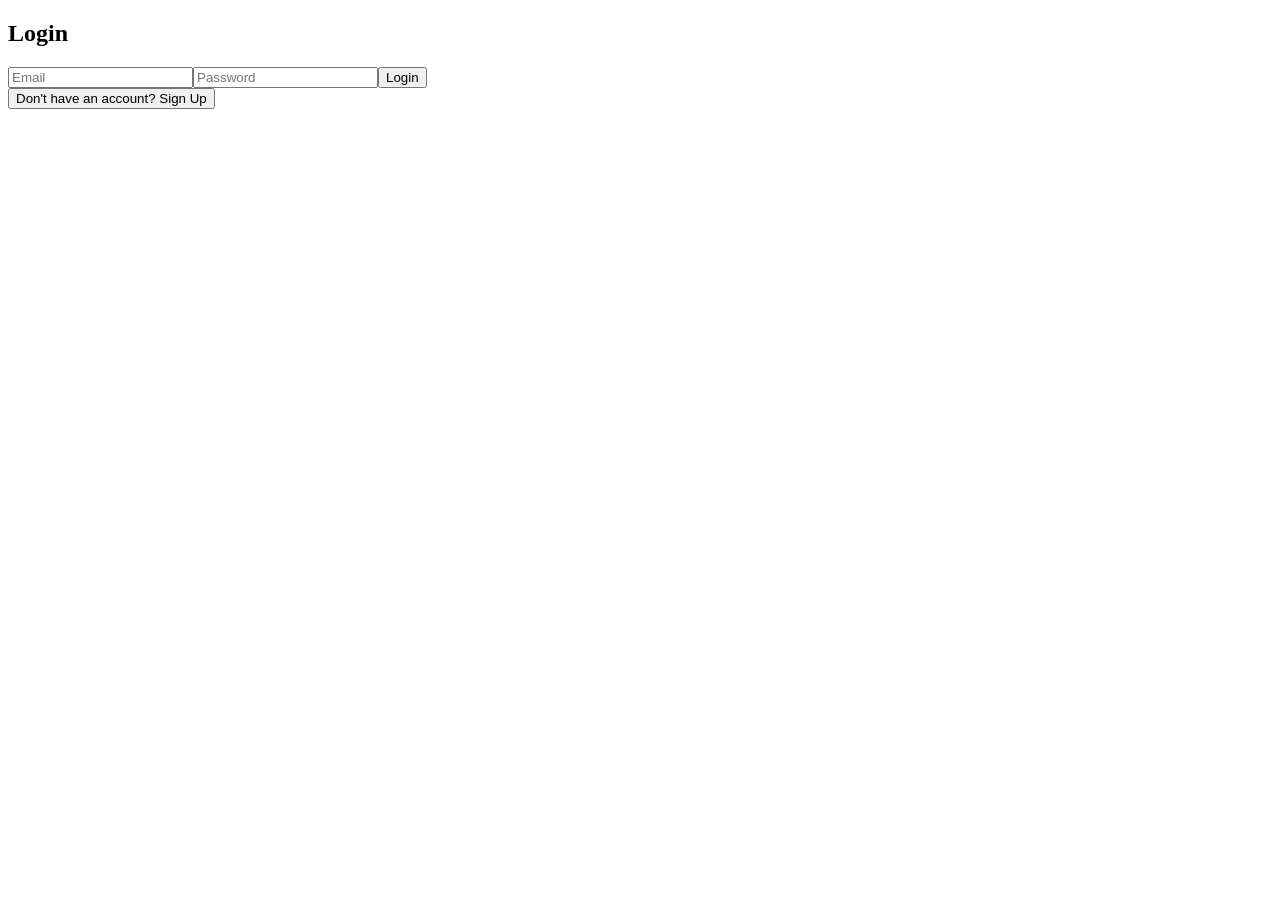
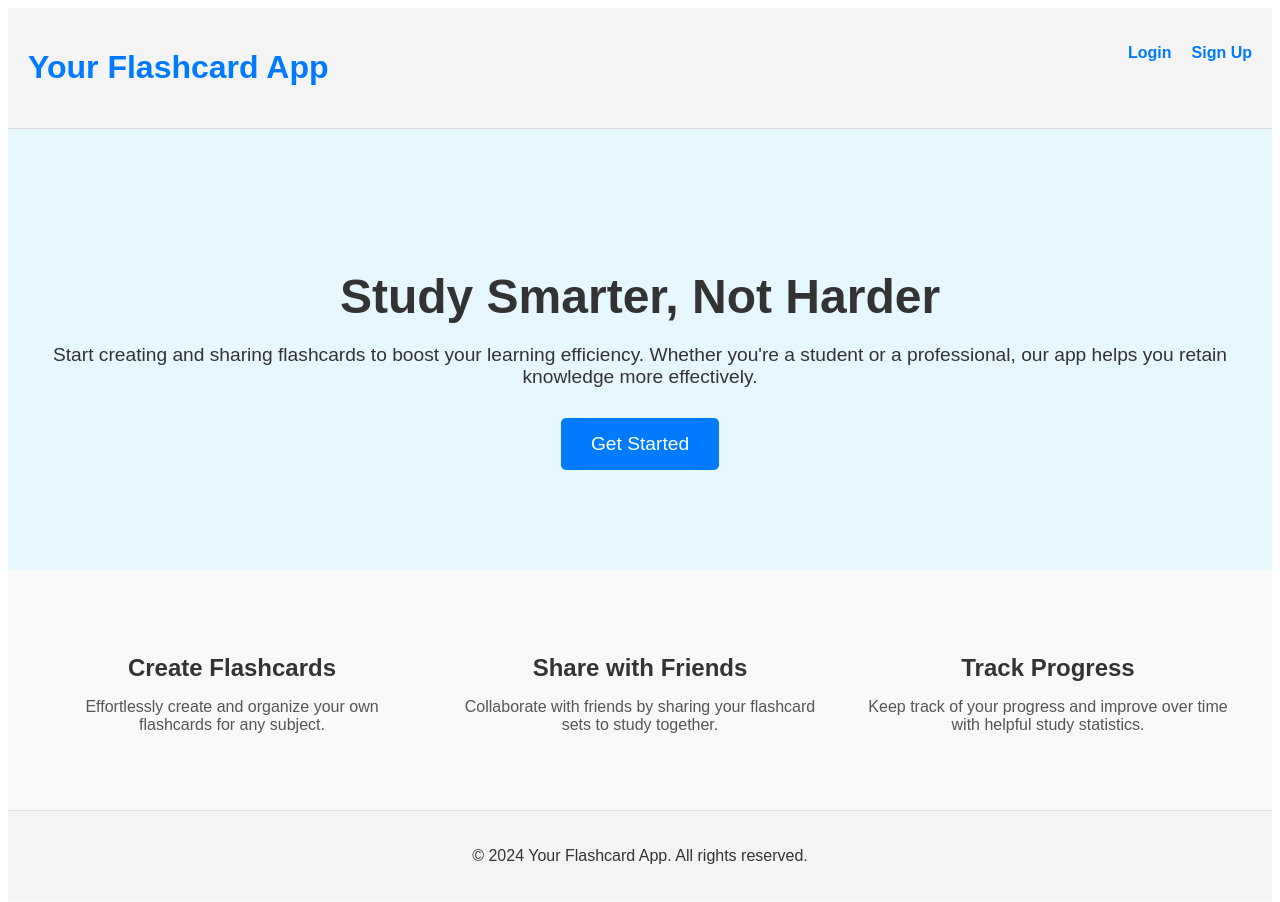
Before and after one commit to Luis-Nery/flashcardApp, a React (Vite) app in the folder my-flashcard-react-app/: page / in a window 1280 px wide. Shown: the top 902 px of the page. Before the commit the page ends 800 px from the top, so only its background shows below. Built offline with nearby package versions, Linux system fonts and the light colour scheme.

Commit message:
Added a template landing page, along with the logic of the sign up/login  Authentication Form.

```diff
--- a/my-flashcard-react-app/package.json
+++ b/my-flashcard-react-app/package.json
@@ -13,7 +13,9 @@
     "axios": "^1.7.7",
     "firebase": "^11.0.1",
     "react": "^18.3.1",
-    "react-dom": "^18.3.1"
+    "react-dom": "^18.3.1",
+    "react-icons": "^5.3.0",
+    "react-router-dom": "^6.28.0"
   },
   "devDependencies": {
     "@eslint/js": "^9.13.0",
--- a/my-flashcard-react-app/src/App.jsx
+++ b/my-flashcard-react-app/src/App.jsx
@@ -1,11 +1,19 @@
-import React from "react"
-import AuthForm from "./AuthForm.jsx"
-function App() {
+import React from 'react';
+import { BrowserRouter as Router, Routes, Route } from 'react-router-dom';
+import LandingPage from './LandingPage';
+import AuthForm from './AuthForm';  // Your AuthorizationForm
+import './App.css';
 
+const App = () => {
   return (
-    <AuthForm>
-    </AuthForm>
-  )
-}
+    <Router>
+      <Routes>
+        <Route path="/" element={<LandingPage />} />
+        <Route path="/login" element={<AuthForm/>} />
+        <Route path="/signup" element={<AuthForm />} />
+      </Routes>
+    </Router>
+  );
+};
 
-export default App
+export default App;
--- /dev/null
+++ b/my-flashcard-react-app/src/AuthForm.css
@@ -0,0 +1,14 @@
+/* Close button styling */
+.close-button {
+    position: absolute;
+    top: 20px;
+    right: 20px;
+    background: transparent;
+    border: none;
+    font-size: 24px;
+    cursor: pointer;
+  }
+
+  .close-button:hover {
+    color: red;
+  }
--- a/my-flashcard-react-app/src/AuthForm.jsx
+++ b/my-flashcard-react-app/src/AuthForm.jsx
@@ -1,84 +1,147 @@
-import React, { useState } from 'react';
-import {auth} from "./firebaseConfiguration.js";
-import {signInWithEmailAndPassword, createUserWithEmailAndPassword } from 'firebase/auth';
+import React, { useState, useEffect } from 'react';
+import { auth } from './firebaseConfiguration.js';
+import {
+    signInWithEmailAndPassword,
+    createUserWithEmailAndPassword,
+    signOut,
+    onAuthStateChanged,
+    sendEmailVerification,
+    GoogleAuthProvider,
+    signInWithPopup
+} from 'firebase/auth';
 import axios from 'axios';
+import { useLocation, useNavigate } from 'react-router-dom'; // Updated import
+import { FaTimes } from 'react-icons/fa';  // Import "X" icon from react-icons
+import './AuthForm.css';
 
-const AuthForm = () => {
+
+const AuthorizationForm = () => {
+  const location = useLocation();
+  const navigate = useNavigate(); // Replaced useHistory with useNavigate
+
+  const isSignUp = location.pathname === "/signup"; // Check if route is /signup
   const [email, setEmail] = useState('');
   const [password, setPassword] = useState('');
-  const [isSignUp, setIsSignUp] = useState(false);
+  const [confirmPassword, setConfirmPassword] = useState('');
+  const [user, setUser] = useState(null);
+  const [loading, setLoading] = useState(false);
+  const [error, setError] = useState('');
+  const [initializing, setInitializing] = useState(true); // New state for auth initialization
 
+  useEffect(() => {
+    const unsubscribe = onAuthStateChanged(auth, (user) => {
+      setUser(user || null);
+      setInitializing(false); // Set to false once auth check is done
+    });
+    return () => unsubscribe();
+  }, []);
 
-  // Function to handle login
   const handleLogin = async (event) => {
     event.preventDefault();
+    setLoading(true);
+    setError('');
     try {
       const userCredential = await signInWithEmailAndPassword(auth, email, password);
-      const user = userCredential.user;
-      // Retrieve ID token and send it to backend
-      if (user) {
-        const idToken = await user.getIdToken();
-        await retrieveUserFromBackEnd(idToken);
-      }
-      alert("Login successful and user data sent to backend!");
+      setUser(userCredential.user);
+      alert('Login successful!');
     } catch (error) {
-      console.error("Error logging in:", error.message);
-      alert("Login failed.");
+      setError(`Login failed: ${error.message}`);
+    } finally {
+      setLoading(false);
     }
   };
 
-  // Function to handle signup
   const handleSignup = async (event) => {
     event.preventDefault();
+    setLoading(true);
+    setError('');
+
+    if (password !== confirmPassword) {
+      setError("Passwords do not match");
+      setLoading(false);
+      return;
+    }
+
     try {
       const userCredential = await createUserWithEmailAndPassword(auth, email, password);
-      const user = userCredential.user;
+      const newUser = userCredential.user;
+      const idToken = await newUser.getIdToken();
+      await sendUserTokenToBackend(idToken, newUser.email);
+      setUser(newUser);
+      alert('Signup successful!');
 
-      // Retrieve ID token and send it to backend
-      if (user) {
-        const idToken = await user.getIdToken();
-        await sendUserTokenToBackend(idToken,user.email);
-      }
-      alert("Signup successful and user data sent to backend!");
+      // Send email verification
+      await sendEmailVerification(newUser);
+      alert("Verification email sent. Please verify your email before logging in.");
     } catch (error) {
-      console.error("Error signing up:", error.message);
-      alert("Signup failed.");
+      setError(`Signup failed: ${error.message}`);
+    } finally {
+      setLoading(false);
     }
   };
 
-  // Function to send the user ID token to the backend
-  const sendUserTokenToBackend = async (idToken,email) => {
+  const sendUserTokenToBackend = async (idToken, email) => {
     try {
-        const userData = idToken;
-      const response =await axios.post('http://localhost:8080/api/users/create', {userData,email}, {
+      await axios.post('http://localhost:8080/api/users/create', { idToken, email }, {
         headers: {
           'Authorization': `Bearer ${idToken}`
         }
       });
-      console.log("User token sent to backend and user saved successfully:", response.data);
+      console.log('User token sent to backend');
     } catch (error) {
-      console.error("Error sending user token to backend:", error);
-      alert("Failed to save user to backend.");
+      console.error('Error sending user token to backend:', error);
     }
   };
 
-  const retrieveUserFromBackEnd = async (idToken) => {
+  const handleSignOut = async () => {
     try {
-        await axios.get('/api/users/create', {}, {
-          headers: {
-            'Authorization': `Bearer ${idToken}`
+      await signOut(auth);
+      setUser(null);
+      alert('Sign-out successful.');
+    } catch (error) {
+      console.error('Error signing out:', error.message);
     }
-        });
-        console.log("User token request to backend and retrieved successfully.");
+  };
+
+  const handleGoogleSignIn = async () => {
+    const provider = new GoogleAuthProvider();
+    try {
+      const result = await signInWithPopup(auth, provider);
+      const newUser = result.user;
+      setUser(newUser);
+      console.log('Google sign-in successful:', newUser);
+      alert('Google sign-in successful!');
+
+      // Send user token to backend if needed
+      const idToken = await newUser.getIdToken();
+      await sendUserTokenToBackend(idToken, newUser.email);
     } catch (error) {
-        console.error("Error sending user token to backend:", error);
-        alert("Failed to retrieve user from backend.");
+      console.error('Google sign-in error:', error.message);
+      alert('Google sign-in failed.');
     }
+  };
+
+  if (initializing) {
+    return <div>Loading...</div>; // Show a loading message until auth is initialized
+  }
+  const handleCancel = () => {
+    navigate('/');  // Redirect to the landing page
   };
 
   return (
     <div>
-      <h2>{isSignUp ? "Sign Up" : "Login"}</h2>
+      {user ? (
+        <div>
+          <h3>Welcome, {user.email}!</h3>
+          <button onClick={handleSignOut}>Sign Out</button>
+        </div>
+      ) : (
+        <div>
+          <button onClick={handleCancel} className="close-button">
+            <FaTimes /> {/* X Icon */}
+          </button>
+          <h2>{isSignUp ? 'Sign Up' : 'Login'}</h2>
+          {error && <p style={{ color: 'red' }}>{error}</p>}
           <form onSubmit={isSignUp ? handleSignup : handleLogin}>
             <input
               type="email"
@@ -94,13 +157,29 @@ const AuthForm = () => {
               placeholder="Password"
               required
             />
-        <button type="submit">{isSignUp ? "Sign Up" : "Login"}</button>
+            {isSignUp && (
+              <input
+                type="password"
+                value={confirmPassword}
+                onChange={(e) => setConfirmPassword(e.target.value)}
+                placeholder="Confirm Password"
+                required
+              />
+            )}
+            <button type="submit" disabled={loading}>
+              {loading ? 'Processing...' : isSignUp ? 'Sign Up' : 'Login'}
+            </button>
           </form>
-      <button onClick={() => setIsSignUp(!isSignUp)}>
-        {isSignUp ? "Already have an account? Login" : "Don't have an account? Sign Up"}
+          <button onClick={() => navigate(isSignUp ? '/login' : '/signup')}>
+            {isSignUp ? 'Already have an account? Login' : "Don't have an account? Sign Up"}
           </button>
+
+          {/* Google Sign-In Button */}
+          <button onClick={handleGoogleSignIn}>Sign in with Google</button>
+        </div>
+      )}
     </div>
   );
 };
 
-export default AuthForm;
+export default AuthorizationForm;
--- /dev/null
+++ b/my-flashcard-react-app/src/LandingPage.css
@@ -0,0 +1,91 @@
+.landing-page {
+    font-family: 'Arial', sans-serif;
+    color: #333;
+    margin: 0;
+    padding: 0;
+  }
+
+  .header {
+    display: flex;
+    justify-content: space-between;
+    padding: 20px;
+    background-color: #f4f4f4;
+    border-bottom: 1px solid #ddd;
+  }
+
+  .header .logo h1 {
+    font-size: 2rem;
+    color: #007bff;
+  }
+
+  .header .navigation ul {
+    list-style: none;
+    display: flex;
+    gap: 20px;
+  }
+
+  .header .navigation a {
+    text-decoration: none;
+    color: #007bff;
+    font-weight: bold;
+  }
+
+  .hero {
+    text-align: center;
+    padding: 100px 20px;
+    background-color: #e6f7ff;
+    color: #333;
+  }
+
+  .hero h2 {
+    font-size: 3rem;
+    margin-bottom: 20px;
+  }
+
+  .hero p {
+    font-size: 1.2rem;
+    margin-bottom: 30px;
+  }
+
+  .hero .cta-button {
+    display: inline-block;
+    padding: 15px 30px;
+    font-size: 1.2rem;
+    background-color: #007bff;
+    color: white;
+    text-decoration: none;
+    border-radius: 5px;
+  }
+
+  .hero .cta-button:hover {
+    background-color: #0056b3;
+  }
+
+  .features {
+    display: flex;
+    justify-content: space-around;
+    padding: 60px 20px;
+    background-color: #f9f9f9;
+  }
+
+  .features .feature {
+    text-align: center;
+    width: 30%;
+  }
+
+  .features .feature h3 {
+    font-size: 1.5rem;
+    margin-bottom: 10px;
+  }
+
+  .features .feature p {
+    font-size: 1rem;
+    color: #555;
+  }
+
+  .footer {
+    text-align: center;
+    padding: 20px;
+    background-color: #f4f4f4;
+    border-top: 1px solid #ddd;
+  }
--- /dev/null
+++ b/my-flashcard-react-app/src/LandingPage.jsx
@@ -0,0 +1,48 @@
+import React from 'react';
+import './LandingPage.css';
+import { Link } from 'react-router-dom'; // Assuming you are using react-router for navigation
+
+const LandingPage = () => {
+  return (
+    <div className="landing-page">
+      <header className="header">
+        <div className="logo">
+          <h1>Your Flashcard App</h1>
+        </div>
+        <nav className="navigation">
+          <ul>
+            <li><Link to="/login">Login</Link></li>
+            <li><Link to="/signup">Sign Up</Link></li>
+          </ul>
+        </nav>
+      </header>
+
+      <section className="hero">
+        <h2>Study Smarter, Not Harder</h2>
+        <p>Start creating and sharing flashcards to boost your learning efficiency. Whether you're a student or a professional, our app helps you retain knowledge more effectively.</p>
+        <Link to="/signup" className="cta-button">Get Started</Link>
+      </section>
+
+      <section className="features">
+        <div className="feature">
+          <h3>Create Flashcards</h3>
+          <p>Effortlessly create and organize your own flashcards for any subject.</p>
+        </div>
+        <div className="feature">
+          <h3>Share with Friends</h3>
+          <p>Collaborate with friends by sharing your flashcard sets to study together.</p>
+        </div>
+        <div className="feature">
+          <h3>Track Progress</h3>
+          <p>Keep track of your progress and improve over time with helpful study statistics.</p>
+        </div>
+      </section>
+
+      <footer className="footer">
+        <p>&copy; 2024 Your Flashcard App. All rights reserved.</p>
+      </footer>
+    </div>
+  );
+};
+
+export default LandingPage;
```
Also changed, not shown: 1 other file (tests, documents, lock files or other folders). Lines whose indentation alone changed are shown as unchanged.
